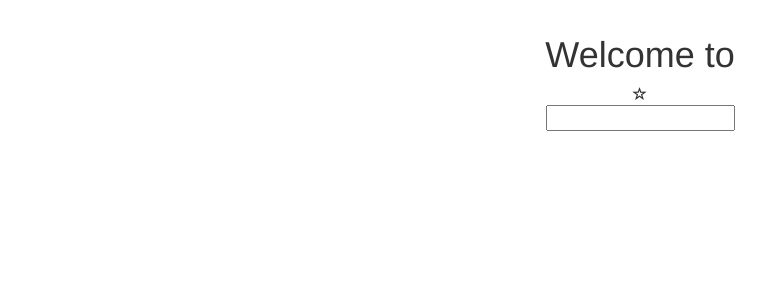
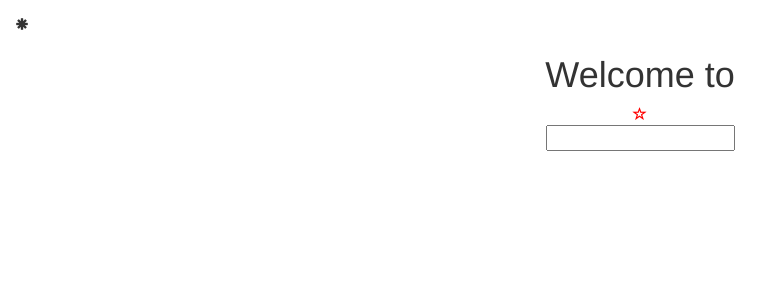
Before and after one commit to percy0890/Reusable-components, an Angular app: page / in a window 1280 px wide. Shown: the top 300 px of the page, without its empty margins (0-782 px from the left). Built offline with nearby package versions, Linux system fonts and the light colour scheme.

Commit message:
view encapsulation(shadow dom) concept

```diff
--- a/src/app/app.component.html
+++ b/src/app/app.component.html
@@ -1,3 +1,4 @@
+<span class="glyphicon glyphicon-asterisk"></span>
 <app-favorite
   [isFavorite]="post.isFavorite"
   (change)="onFavoriteChanged($event)">
--- a/src/app/favorite/favorite.component.css
+++ b/src/app/favorite/favorite.component.css
@@ -0,0 +1,3 @@
+.glyphicon{
+  color: red;
+}
--- a/src/app/favorite/favorite.component.ts
+++ b/src/app/favorite/favorite.component.ts
@@ -1,4 +1,4 @@
-import { Component, OnInit, Input, Output, EventEmitter } from '@angular/core';
+import { Component, OnInit, Input, Output, EventEmitter, ViewEncapsulation } from '@angular/core';
 
 export interface FavoriteChangedEventArgs {
   newValue: boolean;
@@ -7,7 +7,8 @@ export interface FavoriteChangedEventArgs {
 @Component({
   selector: 'app-favorite',
   templateUrl: './favorite.component.html',
-  styleUrls: ['./favorite.component.css']
+  styleUrls: ['./favorite.component.css'],
+  encapsulation: ViewEncapsulation.Emulated
 })
 export class FavoriteComponent implements OnInit {
   @Input('isFavorite') isFavorite: boolean;
```
Also changed, not shown: 1 other file (tests, documents, lock files or other folders).
